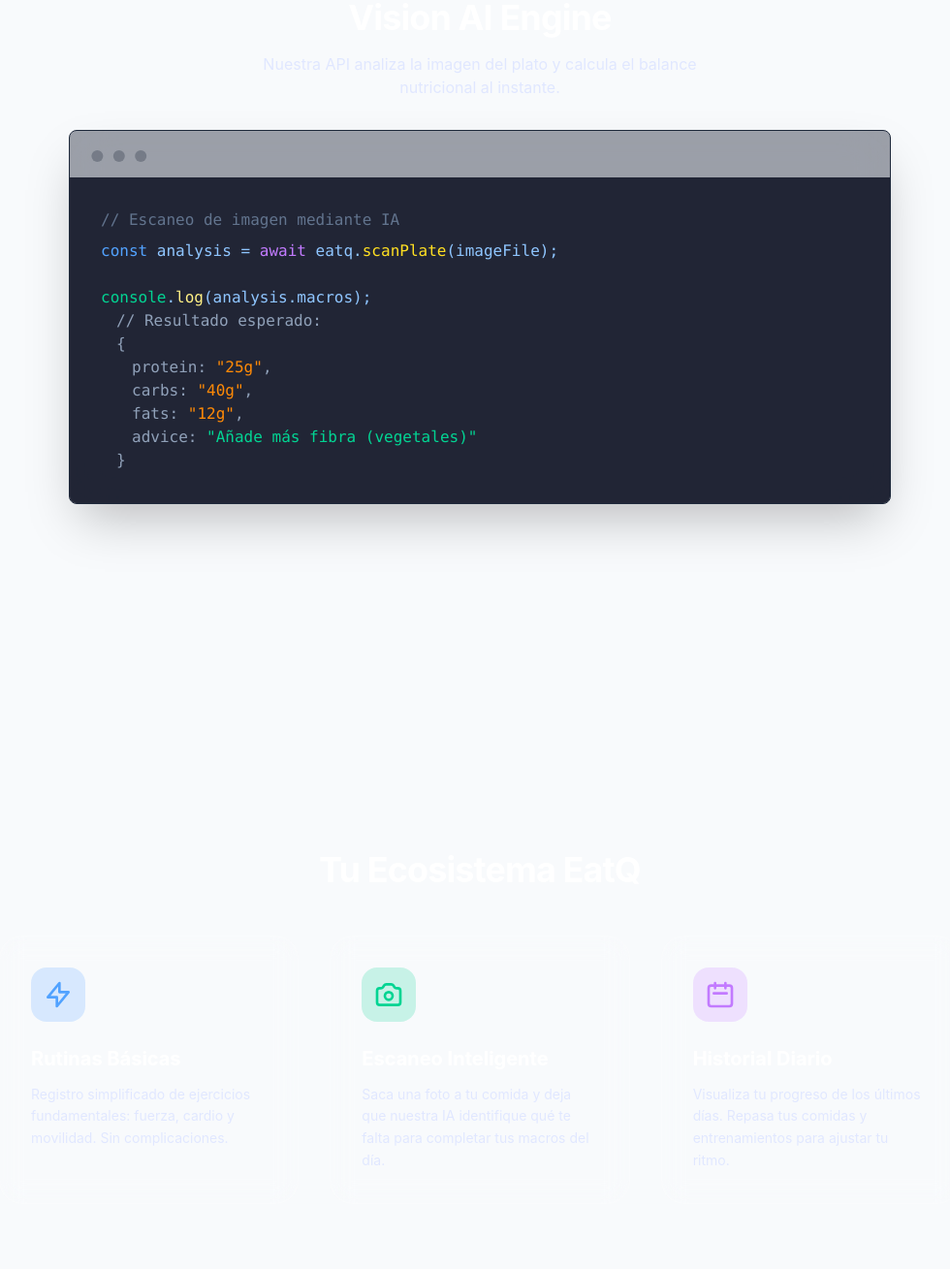
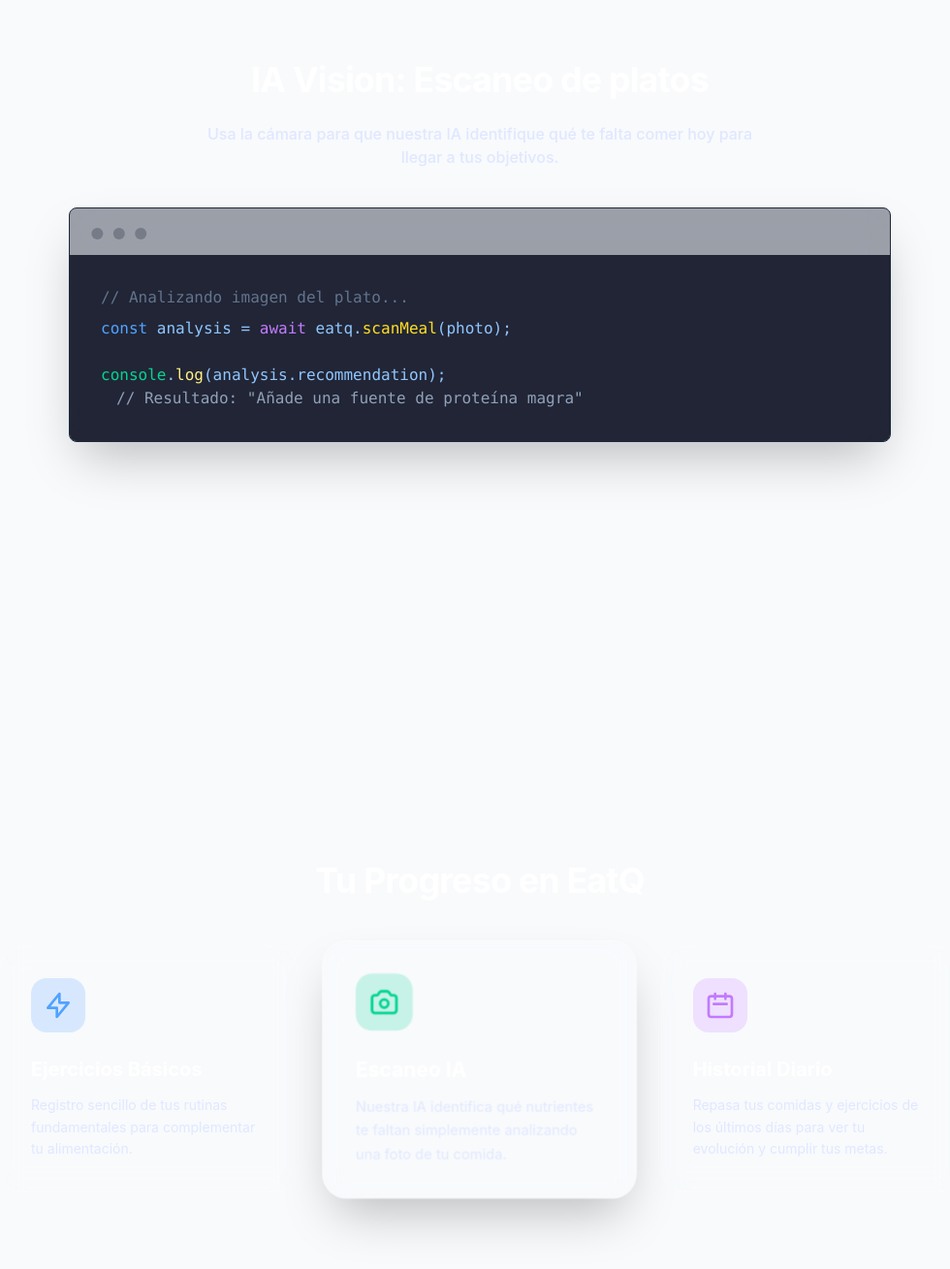
Before and after one commit to agm0120/Documentacion-EatQ, an Angular app in the folder documentacion-proyecto/: page / in a window 1280 px wide. Shown: the part 941-2250 px from the top of the page at 97% size, without its empty margins (145-1125 px from the left). Built offline with nearby package versions, Linux system fonts and the light colour scheme.

Commit message:
correccion del texto presentacion

```diff
--- a/documentacion-proyecto/src/app/app.html
+++ b/documentacion-proyecto/src/app/app.html
@@ -1,28 +1,51 @@
-<div class="main-container relative"
-     [style.background-color]="bgColor"
+<div class="main-container relative" [style.background-color]="bgColor"
     [style.color]="bgColor === '#f8fafc' ? '#1e293b' : '#ffffff'">
 
-  <svg class="food-icon float-1 w-24 h-24" viewBox="0 0 24 24" fill="none" stroke="currentColor" stroke-width="1.2" stroke-linecap="round" stroke-linejoin="round"><path d="M12 22c5.523 0 10-4.477 10-10S17.523 2 12 2 2 6.477 2 12s4.477 10 10 10z"/><path d="M12 6v6l4 2"/></svg>
-  <svg class="food-icon float-2 w-32 h-32" viewBox="0 0 24 24" fill="none" stroke="currentColor" stroke-width="1.2" stroke-linecap="round" stroke-linejoin="round"><path d="M6 15H4a2 2 0 0 1-2-2V11a2 2 0 0 1 2-2h2m12 6h2a2 2 0 0 0 2-2V11a2 2 0 0 0-2-2h-2M6 12h12M6 7v10M18 7v10"/></svg>
-  <svg class="food-icon float-3 w-28 h-28" viewBox="0 0 24 24" fill="none" stroke="currentColor" stroke-width="1.2" stroke-linecap="round" stroke-linejoin="round"><path d="M23 19a2 2 0 0 1-2 2H3a2 2 0 0 1-2-2V7a2 2 0 0 1 2-2h4l2-3h6l2 3h4a2 2 0 0 1 2 2z"/><circle cx="12" cy="13" r="4"/></svg>
-  <svg class="food-icon float-4 w-20 h-20" viewBox="0 0 24 24" fill="none" stroke="currentColor" stroke-width="1.2" stroke-linecap="round" stroke-linejoin="round"><rect x="3" y="4" width="18" height="18" rx="2" ry="2"/><line x1="16" y1="2" x2="16" y2="6"/><line x1="8" y1="2" x2="8" y2="6"/><line x1="3" y1="10" x2="21" y2="10"/></svg>
+    <svg class="food-icon float-1 w-24 h-24" viewBox="0 0 24 24" fill="none" stroke="currentColor" stroke-width="1.2"
+        stroke-linecap="round" stroke-linejoin="round">
+        <path d="M12 22c5.523 0 10-4.477 10-10S17.523 2 12 2 2 6.477 2 12s4.477 10 10 10z" />
+        <path d="M12 6v6l4 2" />
+    </svg>
+    <svg class="food-icon float-2 w-32 h-32" viewBox="0 0 24 24" fill="none" stroke="currentColor" stroke-width="1.2"
+        stroke-linecap="round" stroke-linejoin="round">
+        <path
+            d="M6 15H4a2 2 0 0 1-2-2V11a2 2 0 0 1 2-2h2m12 6h2a2 2 0 0 0 2-2V11a2 2 0 0 0-2-2h-2M6 12h12M6 7v10M18 7v10" />
+    </svg>
+    <svg class="food-icon float-3 w-28 h-28" viewBox="0 0 24 24" fill="none" stroke="currentColor" stroke-width="1.2"
+        stroke-linecap="round" stroke-linejoin="round">
+        <path d="M23 19a2 2 0 0 1-2 2H3a2 2 0 0 1-2-2V7a2 2 0 0 1 2-2h4l2-3h6l2 3h4a2 2 0 0 1 2 2z" />
+        <circle cx="12" cy="13" r="4" />
+    </svg>
+    <svg class="food-icon float-4 w-20 h-20" viewBox="0 0 24 24" fill="none" stroke="currentColor" stroke-width="1.2"
+        stroke-linecap="round" stroke-linejoin="round">
+        <rect x="3" y="4" width="18" height="18" rx="2" ry="2" />
+        <line x1="16" y1="2" x2="16" y2="6" />
+        <line x1="8" y1="2" x2="8" y2="6" />
+        <line x1="3" y1="10" x2="21" y2="10" />
+    </svg>
 
     <div class="support-fab tooltip tooltip-left" data-tip="soporte@eatq.com">
         <a href="mailto:soporte@eatq.com"
             class="btn btn-circle btn-ghost bg-slate-200/40 backdrop-blur-md border border-slate-400/20 shadow-2xl hover:bg-slate-300/60 transition-all duration-300 group">
-      <svg xmlns="http://www.w3.org/2000/svg" class="h-6 w-6 text-current group-hover:scale-110 transition-transform" fill="none" viewBox="0 0 24 24" stroke="currentColor">
-        <path stroke-linecap="round" stroke-linejoin="round" stroke-width="2" d="M3 8l7.89 5.26a2 2 0 002.22 0L21 8M5 19h14a2 2 0 002-2V7a2 2 0 00-2-2H5a2 2 0 10-2 2v10a2 2 0 002 2z" />
+            <svg xmlns="http://www.w3.org/2000/svg"
+                class="h-6 w-6 text-current group-hover:scale-110 transition-transform" fill="none" viewBox="0 0 24 24"
+                stroke="currentColor">
+                <path stroke-linecap="round" stroke-linejoin="round" stroke-width="2"
+                    d="M3 8l7.89 5.26a2 2 0 002.22 0L21 8M5 19h14a2 2 0 002-2V7a2 2 0 00-2-2H5a2 2 0 10-2 2v10a2 2 0 002 2z" />
             </svg>
         </a>
     </div>
 
     <section id="inicio" class="doc-section">
         <div class="text-center z-10 px-4">
-      <h1 class="text-7xl md:text-9xl font-extrabold tracking-tighter transition-colors duration-700">
+            <h1 class="text-7xl md:text-9xl font-extrabold tracking-tighter transition-colors duration-1000">
                 EatQ Docs
             </h1>
-      <p class="mt-8 text-xl md:text-2xl max-w-3xl mx-auto opacity-90 transition-colors duration-700 font-medium leading-relaxed italic">
-        "Domina tus <b>PROTEÍNAS</b>, <b>CARBOHIDRATOS</b> y <span class="text-emerald-500 uppercase font-black text-3xl md:text-5xl block mt-2">Grasas</span>"
+
+            <p
+                class="mt-8 text-xl md:text-2xl max-w-4xl mx-auto opacity-90 transition-colors duration-1000 font-medium leading-relaxed">
+                Nuestra aplicación utiliza inteligencia artificial para analizar tus comidas mediante fotos,
+                ayudándote a equilibrar tus nutrientes diarios y registrar tus entrenamientos de forma sencilla.
             </p>
 
             <div class="mt-12 flex flex-col items-center gap-4">
@@ -31,13 +54,15 @@
                     Descargar App Android
                 </button>
                 <span class="text-sm font-semibold tracking-widest uppercase opacity-60">
-          EatQ AI v1.0.4 - 2026
+                    Versión oficial v1.0.4
                 </span>
             </div>
 
             <div class="mt-16 animate-bounce opacity-30">
-        <svg xmlns="http://www.w3.org/2000/svg" class="h-10 w-10 mx-auto" fill="none" viewBox="0 0 24 24" stroke="currentColor">
-          <path stroke-linecap="round" stroke-linejoin="round" stroke-width="2" d="M19 14l-7 7m0 0l-7-7m7 7V3" />
+                <svg xmlns="http://www.w3.org/2000/svg" class="h-10 w-10 mx-auto" fill="none" viewBox="0 0 24 24"
+                    stroke="currentColor">
+                    <path stroke-linecap="round" stroke-linejoin="round" stroke-width="2"
+                        d="M19 14l-7 7m0 0l-7-7m7 7V3" />
                 </svg>
             </div>
         </div>
@@ -45,22 +70,19 @@
 
     <section id="codigo" class="doc-section">
         <div class="z-10 w-full max-w-4xl px-6 text-center">
-      <h2 class="text-4xl font-bold text-white mb-4 tracking-tight">Vision AI Engine</h2>
-      <p class="text-indigo-100 mb-8 max-w-lg mx-auto">Nuestra API analiza la imagen del plato y calcula el balance nutricional al instante.</p>
+            <h2 class="text-4xl font-bold text-white mb-6 tracking-tight">IA Vision: Escaneo de platos</h2>
+            <p class="text-indigo-100 mb-10 max-w-xl mx-auto font-medium">Usa la cámara para que nuestra IA identifique
+                qué te falta comer hoy para llegar a tus objetivos.</p>
 
             <div class="mockup-window border bg-slate-900/40 backdrop-blur-xl shadow-2xl overflow-hidden text-left">
                 <div class="flex flex-col bg-slate-950/80 p-8 font-mono text-sm md:text-base text-blue-300">
-          <p class="text-slate-500 mb-2">// Escaneo de imagen mediante IA</p>
-          <p><span class="text-blue-400">const</span> analysis = <span class="text-purple-400">await</span> eatq.<span class="text-yellow-300">scanPlate</span>(imageFile);</p>
+                    <p class="text-slate-500 mb-2">// Analizando imagen del plato...</p>
+                    <p><span class="text-blue-400">const</span> analysis = <span class="text-purple-400">await</span>
+                        eatq.<span class="text-yellow-300">scanMeal</span>(photo);</p>
                     <br>
-          <p><span class="text-emerald-400">console</span>.<span class="text-yellow-200">log</span>(analysis.macros);</p>
-          <p class="text-slate-400 pl-4">// Resultado esperado:</p>
-          <p class="text-slate-400 pl-4">&#123; </p>
-          <p class="text-slate-400 pl-8">protein: <span class="text-orange-400">"25g"</span>, </p>
-          <p class="text-slate-400 pl-8">carbs: <span class="text-orange-400">"40g"</span>, </p>
-          <p class="text-slate-400 pl-8">fats: <span class="text-orange-400">"12g"</span>, </p>
-          <p class="text-slate-400 pl-8">advice: <span class="text-emerald-400">"Añade más fibra (vegetales)"</span></p>
-          <p class="text-slate-400 pl-4">&#125;</p>
+                    <p><span class="text-emerald-400">console</span>.<span
+                            class="text-yellow-200">log</span>(analysis.recommendation); </p>
+                    <p class="text-slate-400 pl-4">// Resultado: "Añade una fuente de proteína magra"</p>
                 </div>
             </div>
         </div>
@@ -68,31 +90,51 @@
 
     <section id="funcionalidad" class="doc-section">
         <div class="z-10 w-full max-w-5xl px-4">
-      <h2 class="text-4xl font-bold text-white mb-12 text-center tracking-tight">Tu Ecosistema EatQ</h2>
+            <h2 class="text-4xl font-bold text-white mb-12 text-center tracking-tight">Tu Progreso en EatQ</h2>
 
             <div class="grid grid-cols-1 md:grid-cols-3 gap-8">
-        <div class="bg-white/10 backdrop-blur-md p-8 rounded-3xl border border-white/20 hover:scale-105 transition-all">
-          <div class="w-14 h-14 bg-blue-400/20 rounded-2xl flex items-center justify-center mb-6 text-blue-400">
-            <svg class="w-8 h-8" fill="none" stroke="currentColor" viewBox="0 0 24 24"><path stroke-linecap="round" stroke-linejoin="round" stroke-width="2" d="M13 10V3L4 14h7v7l9-11h-7z"/></svg>
+                <div
+                    class="bg-white/10 backdrop-blur-md p-8 rounded-3xl border border-white/20 hover:bg-white/20 transition-all cursor-default">
+                    <div
+                        class="w-14 h-14 bg-blue-400/20 rounded-2xl flex items-center justify-center mb-6 text-blue-400">
+                        <svg class="w-8 h-8" fill="none" stroke="currentColor" viewBox="0 0 24 24">
+                            <path stroke-linecap="round" stroke-linejoin="round" stroke-width="2"
+                                d="M13 10V3L4 14h7v7l9-11h-7z" />
+                        </svg>
                     </div>
-          <h3 class="text-xl font-bold text-white mb-3">Rutinas Básicas</h3>
-          <p class="text-indigo-100 text-sm leading-relaxed">Registro simplificado de ejercicios fundamentales: fuerza, cardio y movilidad. Sin complicaciones.</p>
+                    <h3 class="text-xl font-bold text-white mb-3">Ejercicios Básicos</h3>
+                    <p class="text-indigo-100 text-sm leading-relaxed">Registro sencillo de tus rutinas fundamentales
+                        para complementar tu alimentación.</p>
                 </div>
 
-        <div class="bg-white/10 backdrop-blur-md p-8 rounded-3xl border border-white/20 hover:scale-105 transition-all">
-          <div class="w-14 h-14 bg-emerald-400/20 rounded-2xl flex items-center justify-center mb-6 text-emerald-400">
-            <svg class="w-8 h-8" fill="none" stroke="currentColor" viewBox="0 0 24 24"><path stroke-linecap="round" stroke-linejoin="round" stroke-width="2" d="M3 9a2 2 0 012-2h.93a2 2 0 001.664-.89l.812-1.22A2 2 0 0110.07 4h3.86a2 2 0 011.664.89l.812 1.22A2 2 0 0018.07 7H19a2 2 0 012 2v9a2 2 0 01-2 2H5a2 2 0 01-2-2V9z"/><path stroke-linecap="round" stroke-linejoin="round" stroke-width="2" d="M15 13a3 3 0 11-6 0 3 3 0 016 0z"/></svg>
+                <div
+                    class="bg-white/10 backdrop-blur-md p-8 rounded-3xl border border-white/20 hover:bg-white/20 transition-all scale-105 shadow-2xl border-emerald-500/30">
+                    <div
+                        class="w-14 h-14 bg-emerald-400/20 rounded-2xl flex items-center justify-center mb-6 text-emerald-400">
+                        <svg class="w-8 h-8" fill="none" stroke="currentColor" viewBox="0 0 24 24">
+                            <path stroke-linecap="round" stroke-linejoin="round" stroke-width="2"
+                                d="M3 9a2 2 0 012-2h.93a2 2 0 001.664-.89l.812-1.22A2 2 0 0110.07 4h3.86a2 2 0 011.664.89l.812 1.22A2 2 0 0018.07 7H19a2 2 0 012 2v9a2 2 0 01-2 2H5a2 2 0 01-2-2V9z" />
+                            <path stroke-linecap="round" stroke-linejoin="round" stroke-width="2"
+                                d="M15 13a3 3 0 11-6 0 3 3 0 016 0z" />
+                        </svg>
                     </div>
-          <h3 class="text-xl font-bold text-white mb-3">Escaneo Inteligente</h3>
-          <p class="text-indigo-100 text-sm leading-relaxed">Saca una foto a tu comida y deja que nuestra IA identifique qué te falta para completar tus macros del día.</p>
+                    <h3 class="text-xl font-bold text-white mb-3">Escaneo IA</h3>
+                    <p class="text-indigo-100 text-sm leading-relaxed">Nuestra IA identifica qué nutrientes te faltan
+                        simplemente analizando una foto de tu comida.</p>
                 </div>
 
-        <div class="bg-white/10 backdrop-blur-md p-8 rounded-3xl border border-white/20 hover:scale-105 transition-all">
-          <div class="w-14 h-14 bg-purple-400/20 rounded-2xl flex items-center justify-center mb-6 text-purple-400">
-            <svg class="w-8 h-8" fill="none" stroke="currentColor" viewBox="0 0 24 24"><path stroke-linecap="round" stroke-linejoin="round" stroke-width="2" d="M8 7V3m8 4V3m-9 8h10M5 21h14a2 2 0 002-2V7a2 2 0 00-2-2H5a2 2 0 00-2 2v12a2 2 0 002 2z"/></svg>
+                <div
+                    class="bg-white/10 backdrop-blur-md p-8 rounded-3xl border border-white/20 hover:bg-white/20 transition-all">
+                    <div
+                        class="w-14 h-14 bg-purple-400/20 rounded-2xl flex items-center justify-center mb-6 text-purple-400">
+                        <svg class="w-8 h-8" fill="none" stroke="currentColor" viewBox="0 0 24 24">
+                            <path stroke-linecap="round" stroke-linejoin="round" stroke-width="2"
+                                d="M8 7V3m8 4V3m-9 8h10M5 21h14a2 2 0 002-2V7a2 2 0 00-2-2H5a2 2 0 00-2 2v12a2 2 0 002 2z" />
+                        </svg>
                     </div>
                     <h3 class="text-xl font-bold text-white mb-3">Historial Diario</h3>
-          <p class="text-indigo-100 text-sm leading-relaxed">Visualiza tu progreso de los últimos días. Repasa tus comidas y entrenamientos para ajustar tu ritmo.</p>
+                    <p class="text-indigo-100 text-sm leading-relaxed">Repasa tus comidas y ejercicios de los últimos
+                        días para ver tu evolución y cumplir tus metas.</p>
                 </div>
             </div>
         </div>
```
Lines whose indentation alone changed are shown as unchanged.
